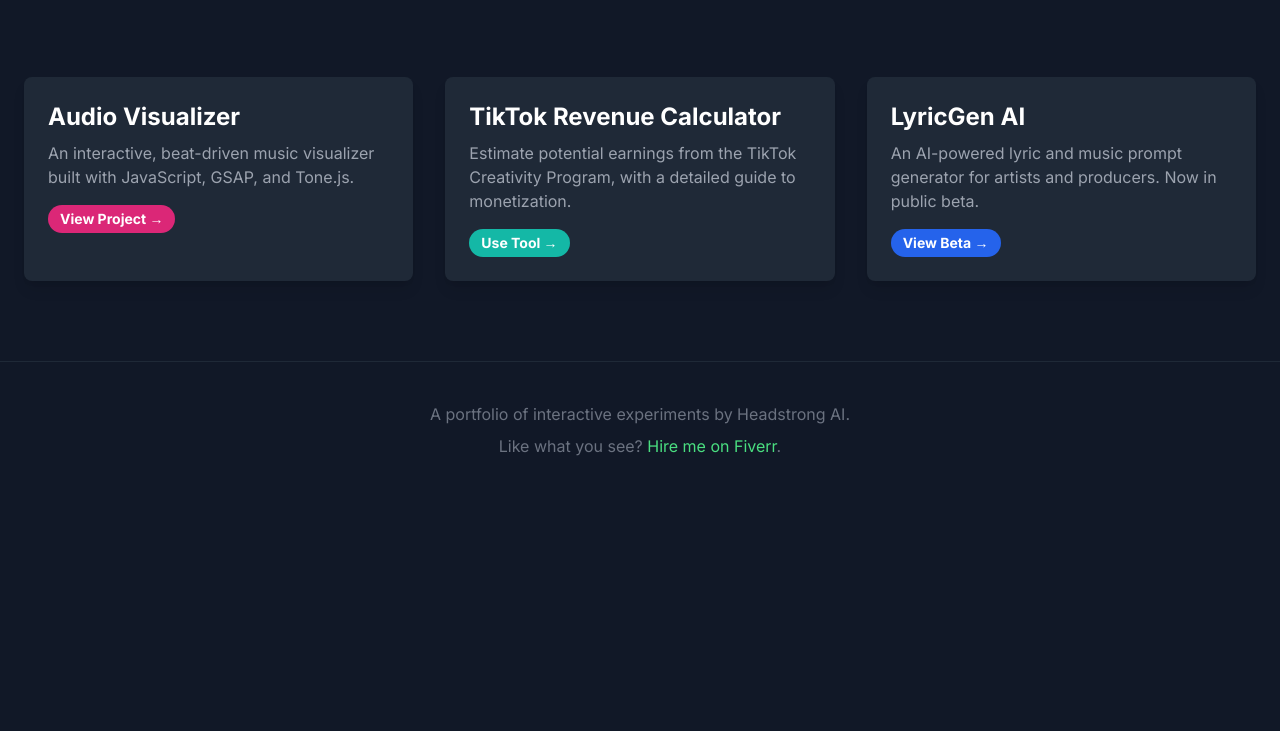
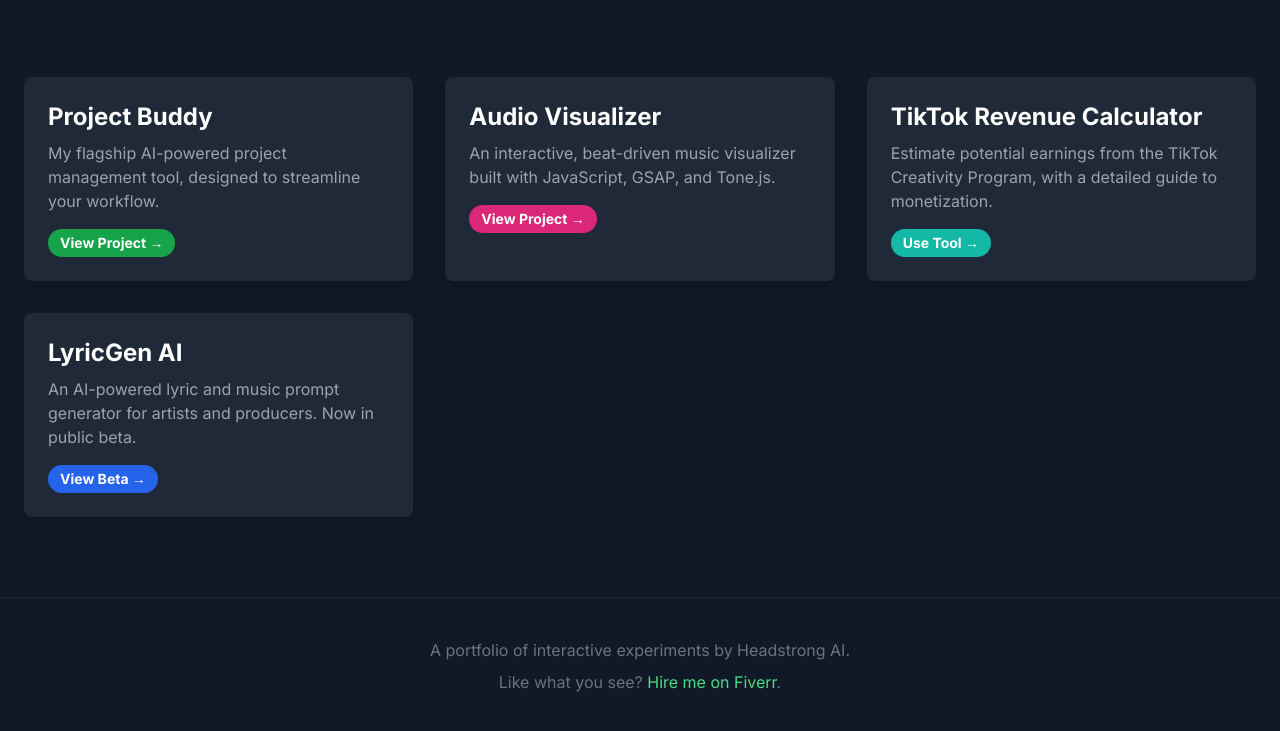
Before and after one commit to brumoutloud/vfx-portfolio, a plain HTML site: page index.html in a window 1280 px wide. Shown: the part 187-918 px from the top of the page. Before the commit the page ends 800 px from the top, so only its background shows below. Drawn offline with nearby package versions, Linux system fonts and the light colour scheme.

Commit message:
Update index.html

```diff
--- a/index.html
+++ b/index.html
@@ -23,7 +23,6 @@
 </head>
 <body class="bg-gray-900 text-white antialiased">
 
-    <!-- Header Section -->
     <header class="py-12 md:py-20 bg-gray-900">
         <div class="container mx-auto px-6 text-center">
             <h1 class="text-4xl md:text-6xl font-black text-transparent bg-clip-text bg-gradient-to-r from-purple-400 to-pink-600">
@@ -35,11 +34,19 @@
         </div>
     </header>
 
-    <!-- Portfolio Grid -->
     <main class="container mx-auto px-6 pb-20">
         <div class="grid grid-cols-1 md:grid-cols-2 lg:grid-cols-3 gap-8">
 
-            <!-- Project 1: Audio Visualizer -->
+            <a href="http://projectbuddy.netlify.app" target="_blank" class="portfolio-card block bg-gray-800 rounded-lg overflow-hidden shadow-lg">
+                <div class="p-6">
+                    <h2 class="text-2xl font-bold text-white mb-2">Project Buddy</h2>
+                    <p class="text-gray-400 mb-4">My flagship AI-powered project management tool, designed to streamline your workflow.</p>
+                    <span class="inline-block bg-green-600 text-white text-sm font-semibold px-3 py-1 rounded-full">
+                        View Project &rarr;
+                    </span>
+                </div>
+            </a>
+
             <a href="visualizer.html" class="portfolio-card block bg-gray-800 rounded-lg overflow-hidden shadow-lg">
                 <div class="p-6">
                     <h2 class="text-2xl font-bold text-white mb-2">Audio Visualizer</h2>
@@ -50,7 +57,6 @@
                 </div>
             </a>
 
-            <!-- Project 2: TikTok Revenue Calculator -->
             <a href="tiktok-calculator.html" class="portfolio-card block bg-gray-800 rounded-lg overflow-hidden shadow-lg">
                 <div class="p-6">
                     <h2 class="text-2xl font-bold text-white mb-2">TikTok Revenue Calculator</h2>
@@ -61,7 +67,6 @@
                 </div>
             </a>
 
-            <!-- Project 3: LyricGen AI -->
             <a href="lyricgen.html" class="portfolio-card block bg-gray-800 rounded-lg overflow-hidden shadow-lg">
                 <div class="p-6">
                     <h2 class="text-2xl font-bold text-white mb-2">LyricGen AI</h2>
@@ -75,7 +80,6 @@
         </div>
     </main>
 
-    <!-- Footer -->
     <footer class="py-10 bg-gray-900 border-t border-gray-800">
         <div class="container mx-auto px-6 text-center text-gray-500">
             <p>A portfolio of interactive experiments by Headstrong AI.</p>
```
